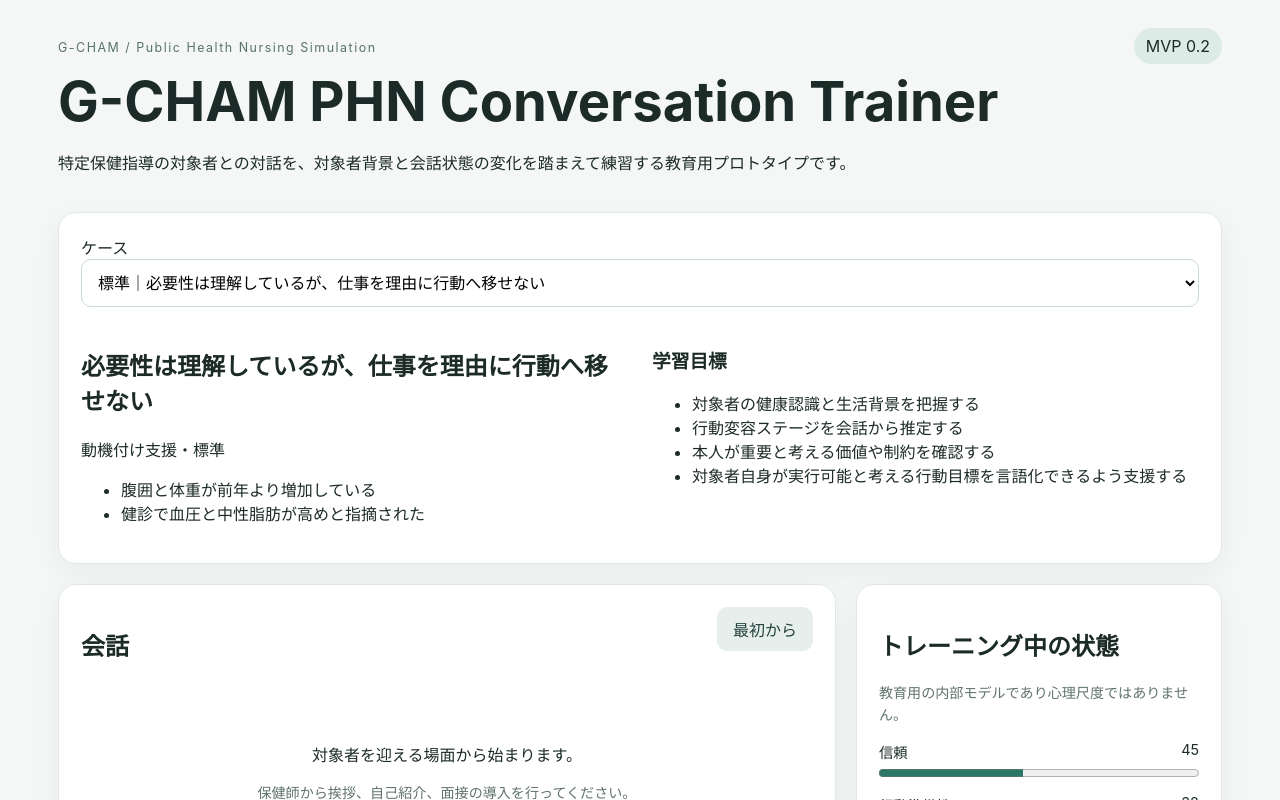
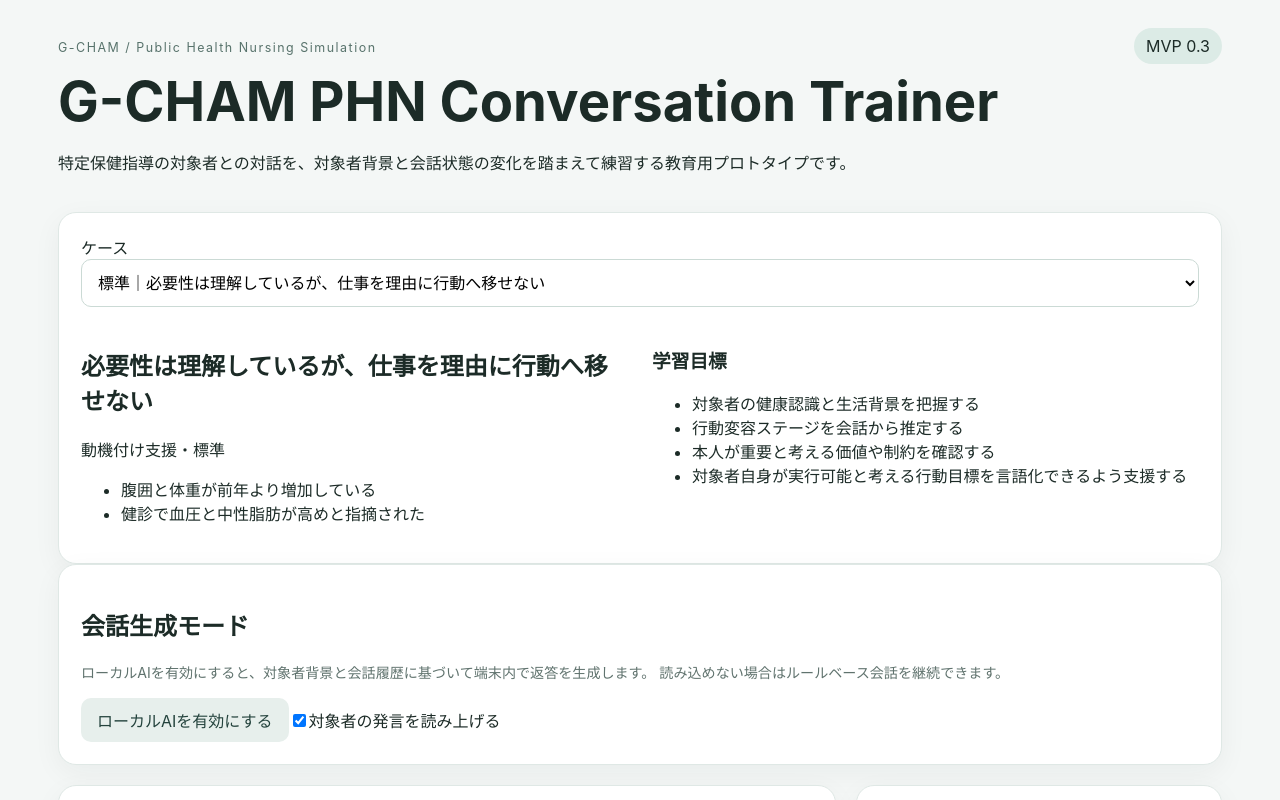
Before and after one commit to GISPHN/g-cham-phn-conversation-trainer, a React (Vite) app: page / in a window 1280 px wide. Shown: the top 800 px of the page. Built offline with nearby package versions, Linux system fonts and the light colour scheme.

Commit message:
Add local AI, TTS, and auto scrolling conversation panel

```diff
--- a/src/App.tsx
+++ b/src/App.tsx
@@ -1,10 +1,16 @@
-import { useMemo, useRef, useState } from "react";
+import { useEffect, useMemo, useRef, useState } from "react";
 import { scenarios } from "./data/scenarios";
 import { ConversationState, Message, TurnAnalysis } from "./domain/types";
 import { analyzeTurn } from "./engine/analyze";
 import { updateState } from "./engine/state";
 import { generateRuleBasedReply } from "./engine/reply";
 import { buildFeedback } from "./engine/feedback";
+import {
+  generateLocalAIReply,
+  getLocalModelId,
+  initLocalAI,
+  isWebGPUSupported,
+} from "./ai/adapter";
 
 const names: Record<keyof ConversationState, string> = {
   trust: "信頼",
@@ -44,9 +50,14 @@ declare global {
   }
 }
 
+type AIStatus = "off" | "loading" | "ready" | "error";
+
 export default function App() {
   const [id, setId] = useState(scenarios[0].id);
-  const scenario = useMemo(() => scenarios.find((x) => x.id === id) ?? scenarios[0], [id]);
+  const scenario = useMemo(
+    () => scenarios.find((x) => x.id === id) ?? scenarios[0],
+    [id]
+  );
 
   const [messages, setMessages] = useState<Message[]>([]);
   const [analyses, setAnalyses] = useState<TurnAnalysis[]>([]);
@@ -56,14 +67,54 @@ export default function App() {
   const [finished, setFinished] = useState(false);
   const [listening, setListening] = useState(false);
   const [speechStatus, setSpeechStatus] = useState("");
+  const [readAloud, setReadAloud] = useState(true);
+  const [aiStatus, setAIStatus] = useState<AIStatus>("off");
+  const [aiProgress, setAIProgress] = useState("");
+  const [aiProgressValue, setAIProgressValue] = useState<number | null>(null);
+  const [generating, setGenerating] = useState(false);
+
   const recognitionRef = useRef<SpeechRecognitionLike | null>(null);
+  const messageScrollRef = useRef<HTMLDivElement | null>(null);
 
   const speechSupported =
     typeof window !== "undefined" &&
     Boolean(window.SpeechRecognition || window.webkitSpeechRecognition);
 
+  const synthesisSupported =
+    typeof window !== "undefined" && "speechSynthesis" in window;
+
+  const webgpuSupported = isWebGPUSupported();
+
+  useEffect(() => {
+    const el = messageScrollRef.current;
+    if (!el) return;
+    requestAnimationFrame(() => {
+      el.scrollTo({ top: el.scrollHeight, behavior: "smooth" });
+    });
+  }, [messages, generating]);
+
+  const speakClient = (text: string) => {
+    if (!readAloud || !synthesisSupported || !text) return;
+    window.speechSynthesis.cancel();
+
+    const utterance = new SpeechSynthesisUtterance(text);
+    utterance.lang = "ja-JP";
+    utterance.rate = 1.0;
+    utterance.pitch = 1.0;
+
+    const voices = window.speechSynthesis.getVoices();
+    const japaneseVoice = voices.find((voice) =>
+      voice.lang.toLowerCase().startsWith("ja")
+    );
+    if (japaneseVoice) utterance.voice = japaneseVoice;
+
+    window.speechSynthesis.speak(utterance);
+  };
+
   const startTraining = (next = id) => {
     const selected = scenarios.find((x) => x.id === next) ?? scenarios[0];
+    if (synthesisSupported) window.speechSynthesis.cancel();
+
     setMessages([]);
     setAnalyses([]);
     setState(selected.initialState);
@@ -72,6 +123,7 @@ export default function App() {
     setFinished(false);
     setListening(false);
     setSpeechStatus("");
+    setGenerating(false);
   };
 
   const chooseScenario = (value: string) => {
@@ -79,28 +131,101 @@ export default function App() {
     startTraining(value);
   };
 
-  const send = () => {
+  const enableLocalAI = async () => {
+    if (!webgpuSupported) {
+      setAIStatus("error");
+      setAIProgress(
+        "このブラウザまたは端末ではWebGPUを利用できません。ルールベース会話を継続して利用できます。"
+      );
+      return;
+    }
+
+    setAIStatus("loading");
+    setAIProgress("ローカルAIを準備しています…");
+    setAIProgressValue(0);
+
+    try {
+      await initLocalAI((progress) => {
+        setAIProgress(progress.text);
+        setAIProgressValue(
+          typeof progress.progress === "number"
+            ? Math.round(progress.progress * 100)
+            : null
+        );
+      });
+
+      setAIStatus("ready");
+      setAIProgress(
+        "ローカルAIの準備が完了しました。対象者の返答は端末内で生成されます。"
+      );
+      setAIProgressValue(100);
+    } catch (error) {
+      console.error(error);
+      setAIStatus("error");
+      setAIProgress(
+        "ローカルAIを読み込めませんでした。ルールベース会話へ自動的に切り替えます。"
+      );
+      setAIProgressValue(null);
+    }
+  };
+
+  const send = async () => {
     const text = input.trim();
-    if (!text || finished) return;
+    if (!text || finished || generating) return;
 
     const analysis = analyzeTurn(text);
     const nextState = updateState(state, analysis);
     const turn = analyses.length + 1;
-    const reply = generateRuleBasedReply(scenario, nextState, analysis, turn, text);
+    const phnMessage: Message = { role: "phn", text };
 
-    setMessages((prev) => [
-      ...prev,
-      { role: "phn", text },
-      { role: "client", text: reply },
-    ]);
+    setMessages((prev) => [...prev, phnMessage]);
     setAnalyses((prev) => [...prev, analysis]);
     setState(nextState);
     setInput("");
+    setGenerating(true);
+
+    let replyText = "";
+
+    if (aiStatus === "ready") {
+      try {
+        replyText = await generateLocalAIReply({
+          scenario,
+          state: nextState,
+          analysis,
+          messages,
+          latestUserText: text,
+        });
+      } catch (error) {
+        console.error(error);
+        replyText = generateRuleBasedReply(
+          scenario,
+          nextState,
+          analysis,
+          turn,
+          text
+        );
+      }
+    } else {
+      replyText = generateRuleBasedReply(
+        scenario,
+        nextState,
+        analysis,
+        turn,
+        text
+      );
+    }
+
+    const clientMessage: Message = { role: "client", text: replyText };
+    setMessages((prev) => [...prev, clientMessage]);
+    setGenerating(false);
+    speakClient(replyText);
   };
 
   const toggleSpeech = () => {
     if (!speechSupported) {
-      setSpeechStatus("このブラウザでは音声入力に対応していません。Chrome または Edge の最新版をお試しください。");
+      setSpeechStatus(
+        "このブラウザでは音声入力に対応していません。Chrome または Edge の最新版をお試しください。"
+      );
       return;
     }
 
@@ -109,7 +234,8 @@ export default function App() {
       return;
     }
 
-    const Recognition = window.SpeechRecognition || window.webkitSpeechRecognition;
+    const Recognition =
+      window.SpeechRecognition || window.webkitSpeechRecognition;
     if (!Recognition) return;
 
     const recognition = new Recognition();
@@ -132,12 +258,21 @@ export default function App() {
     };
 
     recognition.onerror = (event) => {
-      if (event.error === "not-allowed" || event.error === "service-not-allowed") {
-        setSpeechStatus("マイクの使用が許可されていません。ブラウザのサイト設定でマイクを許可してください。");
+      if (
+        event.error === "not-allowed" ||
+        event.error === "service-not-allowed"
+      ) {
+        setSpeechStatus(
+          "マイクの使用が許可されていません。ブラウザのサイト設定でマイクを許可してください。"
+        );
       } else if (event.error === "no-speech") {
-        setSpeechStatus("音声を認識できませんでした。もう一度お試しください。");
+        setSpeechStatus(
+          "音声を認識できませんでした。もう一度お試しください。"
+        );
       } else {
-        setSpeechStatus(`音声入力でエラーが発生しました（${event.error}）。`);
+        setSpeechStatus(
+          `音声入力でエラーが発生しました（${event.error}）。`
+        );
       }
       setListening(false);
     };
@@ -145,7 +280,9 @@ export default function App() {
     recognition.onend = () => {
       setListening(false);
       setSpeechStatus((current) =>
-        current === "音声を聞いています…" ? "音声入力が終了しました。内容を確認して送信してください。" : current
+        current === "音声を聞いています…"
+          ? "音声入力が終了しました。内容を確認して送信してください。"
+          : current
       );
     };
 
@@ -161,62 +298,161 @@ export default function App() {
         <div>
           <p className="eyebrow">G-CHAM / Public Health Nursing Simulation</p>
           <h1>G-CHAM PHN Conversation Trainer</h1>
-          <p>特定保健指導の対象者との対話を、対象者背景と会話状態の変化を踏まえて練習する教育用プロトタイプです。</p>
+          <p>
+            特定保健指導の対象者との対話を、対象者背景と会話状態の変化を踏まえて練習する教育用プロトタイプです。
+          </p>
         </div>
-        <span className="badge">MVP 0.2</span>
+        <span className="badge">MVP 0.3</span>
       </header>
 
       <section className="panel">
         <label>ケース</label>
         <select value={id} onChange={(e) => chooseScenario(e.target.value)}>
           {scenarios.map((x) => (
-            <option key={x.id} value={x.id}>{x.difficulty}｜{x.title}</option>
+            <option key={x.id} value={x.id}>
+              {x.difficulty}｜{x.title}
+            </option>
           ))}
         </select>
 
         <div className="grid">
           <div>
             <h2>{scenario.title}</h2>
-            <p>{scenario.supportType}・{scenario.difficulty}</p>
-            <ul>{scenario.publicContext.map((x) => <li key={x}>{x}</li>)}</ul>
+            <p>
+              {scenario.supportType}・{scenario.difficulty}
+            </p>
+            <ul>
+              {scenario.publicContext.map((x) => (
+                <li key={x}>{x}</li>
+              ))}
+            </ul>
           </div>
+
           <div>
             <h3>学習目標</h3>
-            <ul>{scenario.learningObjectives.map((x) => <li key={x}>{x}</li>)}</ul>
+            <ul>
+              {scenario.learningObjectives.map((x) => (
+                <li key={x}>{x}</li>
+              ))}
+            </ul>
           </div>
         </div>
       </section>
 
+      <section className="panel aiPanel">
+        <div>
+          <h2>会話生成モード</h2>
+          <p className="small">
+            ローカルAIを有効にすると、対象者背景と会話履歴に基づいて端末内で返答を生成します。
+            読み込めない場合はルールベース会話を継続できます。
+          </p>
+        </div>
+
+        <div className="aiControls">
+          <button
+            className={aiStatus === "ready" ? "aiReady" : "secondary"}
+            onClick={enableLocalAI}
+            disabled={aiStatus === "loading" || aiStatus === "ready"}
+          >
+            {aiStatus === "loading"
+              ? "AIを準備中…"
+              : aiStatus === "ready"
+              ? "ローカルAI 使用中"
+              : "ローカルAIを有効にする"}
+          </button>
+
+          <label className="toggleLabel">
+            <input
+              type="checkbox"
+              checked={readAloud}
+              onChange={(e) => {
+                setReadAloud(e.target.checked);
+                if (!e.target.checked && synthesisSupported) {
+                  window.speechSynthesis.cancel();
+                }
+              }}
+            />
+            対象者の発言を読み上げる
+          </label>
+        </div>
+
+        {aiProgress && (
+          <div className="aiProgress">
+            <p className="small">{aiProgress}</p>
+            {aiProgressValue !== null && (
+              <progress max="100" value={aiProgressValue} />
+            )}
+            <p className="tiny">
+              モデル: {getLocalModelId()}
+            </p>
+          </div>
+        )}
+      </section>
+
       <section className="workspace">
-        <div className="panel">
+        <div className="panel conversationPanel">
           <div className="head">
             <h2>会話</h2>
-            <button className="secondary" onClick={() => startTraining()}>最初から</button>
+            <button className="secondary" onClick={() => startTraining()}>
+              最初から
+            </button>
           </div>
 
           {!started ? (
             <div className="empty">
               <p>対象者を迎える場面から始まります。</p>
-              <p className="small">保健師から挨拶、自己紹介、面接の導入を行ってください。</p>
-              <button onClick={() => startTraining()}>トレーニング開始</button>
+              <p className="small">
+                保健師から挨拶、自己紹介、面接の導入を行ってください。
+              </p>
+              <button onClick={() => startTraining()}>
+                トレーニング開始
+              </button>
             </div>
           ) : (
             <>
               <div className="scenarioCue">
                 <span>場面</span>
-                <p>対象者が着席しました。あなたから会話を始めてください。</p>
+                <p>
+                  対象者が着席しました。あなたから会話を始めてください。
+                </p>
               </div>
 
-              <div className="messages">
+              <div className="messages scrollableMessages" ref={messageScrollRef}>
                 {messages.length === 0 && (
-                  <p className="conversationHint">普段の特定保健指導と同じように、まず挨拶から始めてください。</p>
+                  <p className="conversationHint">
+                    普段の特定保健指導と同じように、まず挨拶から始めてください。
+                  </p>
                 )}
+
                 {messages.map((x, i) => (
                   <div key={i} className={"msg " + x.role}>
-                    <small>{x.role === "phn" ? "保健師" : "対象者"}</small>
+                    <small>
+                      {x.role === "phn" ? "保健師" : "対象者"}
+                    </small>
                     <p>{x.text}</p>
+                    {x.role === "client" && synthesisSupported && (
+                      <button
+                        className="speakAgain"
+                        type="button"
+                        onClick={() => speakClient(x.text)}
+                        title="この発言をもう一度読み上げる"
+                      >
+                        🔊
+                      </button>
+                    )}
                   </div>
                 ))}
+
+                {generating && (
+                  <div className="msg client pending">
+                    <small>対象者</small>
+                    <p>
+                      {aiStatus === "ready"
+                        ? "考えています…"
+                        : "返答を考えています…"}
+                    </p>
+                  </div>
+                )}
               </div>
 
               {!finished && (
@@ -225,10 +461,15 @@ export default function App() {
                     value={input}
                     onChange={(e) => setInput(e.target.value)}
                     placeholder="対象者に話しかけてください"
+                    disabled={generating}
                     onKeyDown={(e) => {
-                      if (e.key === "Enter" && !e.shiftKey) {
+                      if (
+                        e.key === "Enter" &&
+                        !e.shiftKey &&
+                        !generating
+                      ) {
                         e.preventDefault();
-                        send();
+                        void send();
                       }
                     }}
                   />
@@ -236,22 +477,46 @@ export default function App() {
                   <div className="voiceRow">
                     <button
                       type="button"
-                      className={listening ? "voice active" : "voice secondary"}
+                      className={
+                        listening ? "voice active" : "voice secondary"
+                      }
                       onClick={toggleSpeech}
                       aria-pressed={listening}
+                      disabled={generating}
                     >
-                      {listening ? "■ 音声入力を停止" : "🎙 音声で入力"}
+                      {listening
+                        ? "■ 音声入力を停止"
+                        : "🎙 音声で入力"}
                     </button>
+
                     <span className="small">
-                      {speechSupported ? "日本語音声をテキスト化します。" : "このブラウザは音声入力に未対応です。"}
+                      {speechSupported
+                        ? "日本語音声をテキスト化します。"
+                        : "このブラウザは音声入力に未対応です。"}
                     </span>
                   </div>
 
-                  {speechStatus && <p className="speechStatus" role="status">{speechStatus}</p>}
+                  {speechStatus && (
+                    <p className="speechStatus" role="status">
+                      {speechStatus}
+                    </p>
+                  )}
 
                   <div className="actions">
-                    <button onClick={send}>送信</button>
-                    <button className="secondary" onClick={() => setFinished(true)}>面接を終了して振り返る</button>
+                    <button onClick={() => void send()} disabled={generating}>
+                      {generating ? "返答待ち…" : "送信"}
+                    </button>
+                    <button
+                      className="secondary"
+                      onClick={() => {
+                        setFinished(true);
+                        if (synthesisSupported) {
+                          window.speechSynthesis.cancel();
+                        }
+                      }}
+                    >
+                      面接を終了して振り返る
+                    </button>
                   </div>
                 </>
               )}
@@ -261,16 +526,30 @@ export default function App() {
 
         <aside className="panel">
           <h2>トレーニング中の状態</h2>
-          <p className="small">教育用の内部モデルであり心理尺度ではありません。</p>
-          {(Object.keys(state) as (keyof ConversationState)[]).map((key) => (
-            <div className="metric" key={key}>
-              <div><span>{names[key]}</span><span>{state[key]}</span></div>
-              <progress max="100" value={state[key]} />
-            </div>
-          ))}
+          <p className="small">
+            教育用の内部モデルであり心理尺度ではありません。
+          </p>
+
+          {(Object.keys(state) as (keyof ConversationState)[]).map(
+            (key) => (
+              <div className="metric" key={key}>
+                <div>
+                  <span>{names[key]}</span>
+                  <span>{state[key]}</span>
+                </div>
+                <progress max="100" value={state[key]} />
+              </div>
+            )
+          )}
+
           <h3>対象者背景</h3>
-          <p>{scenario.persona.age}歳・{scenario.persona.sex}／{scenario.persona.occupation}</p>
-          <p>{scenario.persona.exercise}／{scenario.persona.diet}</p>
+          <p>
+            {scenario.persona.age}歳・{scenario.persona.sex}／
+            {scenario.persona.occupation}
+          </p>
+          <p>
+            {scenario.persona.exercise}／{scenario.persona.diet}
+          </p>
         </aside>
       </section>
 
@@ -278,15 +557,39 @@ export default function App() {
         <section className="panel feedback">
           <h2>振り返り</h2>
           <div className="grid3">
-            <div><h3>できていた点</h3><ul>{feedback.strengths.map((x) => <li key={x}>{x}</li>)}</ul></div>
-            <div><h3>改善できる点</h3><ul>{feedback.improvements.map((x) => <li key={x}>{x}</li>)}</ul></div>
-            <div><h3>未確認・次の課題</h3><ul>{feedback.unresolved.map((x) => <li key={x}>{x}</li>)}</ul></div>
+            <div>
+              <h3>できていた点</h3>
+              <ul>
+                {feedback.strengths.map((x) => (
+                  <li key={x}>{x}</li>
+                ))}
+              </ul>
+            </div>
+
+            <div>
+              <h3>改善できる点</h3>
+              <ul>
+                {feedback.improvements.map((x) => (
+                  <li key={x}>{x}</li>
+                ))}
+              </ul>
+            </div>
+
+            <div>
+              <h3>未確認・次の課題</h3>
+              <ul>
+                {feedback.unresolved.map((x) => (
+                  <li key={x}>{x}</li>
+                ))}
+              </ul>
+            </div>
           </div>
         </section>
       )}
 
       <footer>
-        参考設計：厚生労働省「標準的な健診・保健指導プログラム（令和6年度版）」。JMED-Personas利用時はCC BY 4.0に基づき出典を表示します。
+        参考設計：厚生労働省「標準的な健診・保健指導プログラム（令和6年度版）」。
+        JMED-Personas利用時はCC BY 4.0に基づき出典を表示します。
       </footer>
     </main>
   );
```
